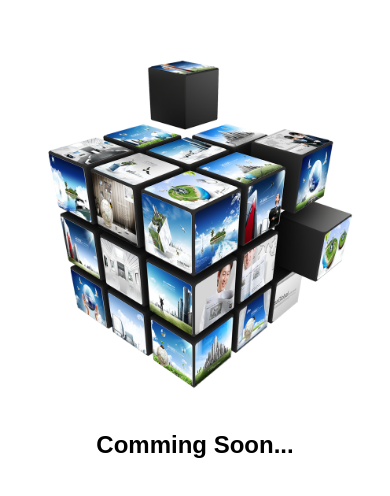
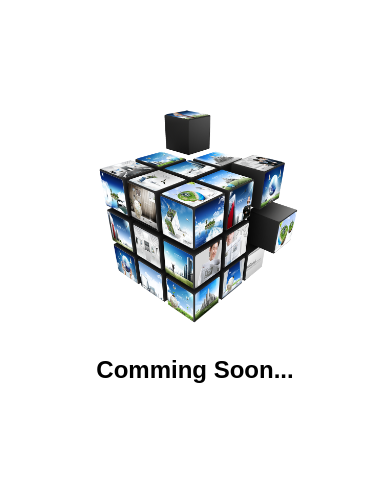
Before and after one commit to mamoone/cajaar, a plain HTML site: page index.html in a window 390 px wide. Shown: the part 190-686 px from the top of the page. Drawn offline with Linux system fonts and the light colour scheme.

Commit message:
img width

```diff
--- a/index.html
+++ b/index.html
@@ -19,7 +19,7 @@
         }
 
         img {
-            max-width: 100%;
+            max-width: 25%;
             height: auto;
         }
 
@@ -28,6 +28,9 @@
             h1 {
                 font-size: 2em;
             }
+            img {
+            max-width: 65%;
+        }
         }
 
         /* Responsive design for mobile phones */
@@ -35,6 +38,9 @@
             h1 {
                 font-size: 1.5em;
             }
+            img {
+            max-width: 65%;
+        }
         }
     </style>
 </head>
```
